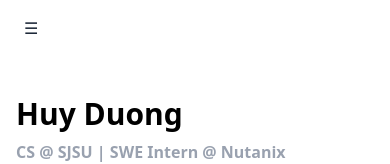
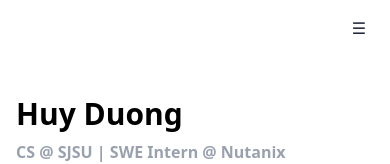
Before and after one commit to huyduong05/Personal-Website, a React (Vite) app in the folder frontend/: page / in a window 390 px wide. Shown: the top 164 px of the page. Built offline with nearby package versions, Linux system fonts and the light colour scheme.

Commit message:
edit mobile nav

```diff
--- a/frontend/src/components/Navbar.jsx
+++ b/frontend/src/components/Navbar.jsx
@@ -8,7 +8,7 @@ function Navbar() {
   return (
     <nav className="bg-white px-6 py-4 md:px-10">
       {/* Mobile Toggle */}
-      <div className="flex justify-between items-center md:hidden">
+      <div className="flex justify-end items-center md:hidden">
         <button
           onClick={() => setMenuOpen(!menuOpen)}
           className="text-gray-800 focus:outline-none"
```
